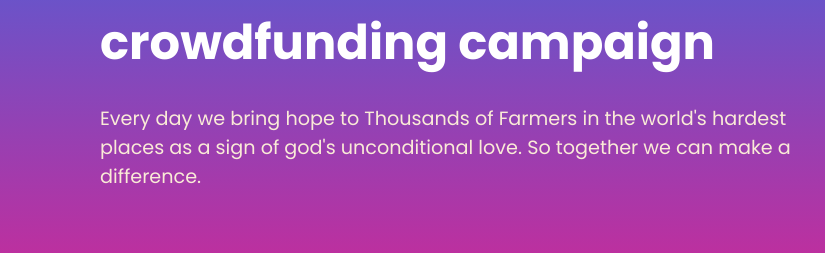
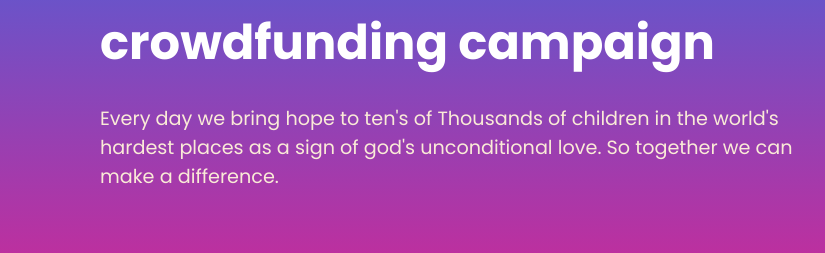
Before and after one commit to DragoBludvist/Payment-gateway-spark, a plain HTML site: page index.html in a window 1280 px wide. Shown: the part 372-625 px from the top of the page, 0-825 px from the left. Drawn offline with Linux system fonts and the light colour scheme; grey boxes are pictures that could not be loaded.

Commit message:
Update index.html

```diff
--- a/index.html
+++ b/index.html
@@ -25,7 +25,7 @@
         <div class="content">
             <h2>We invite you to help us <br>crowdfunding campaign</h2>
             <br>
-            <p>Every day we bring hope to Thousands of Farmers in the world's hardest places as a sign of god's unconditional love. So together we can make a difference.
+            <p>Every day we bring hope to ten's of Thousands of children in the world's hardest places as a sign of god's unconditional love. So together we can make a difference.
             </p>
         </div>
         <img src="children.jpg" alt="">
```
